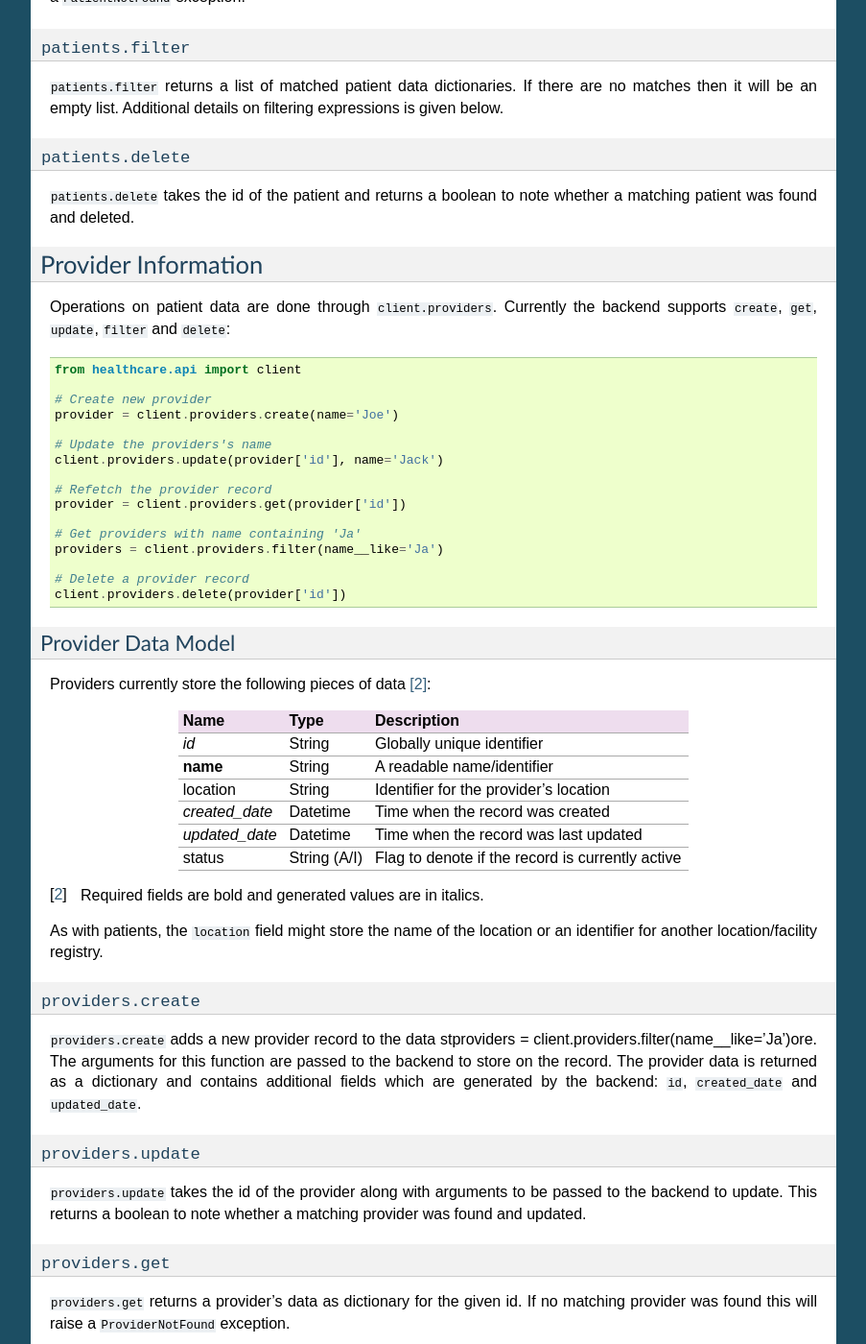
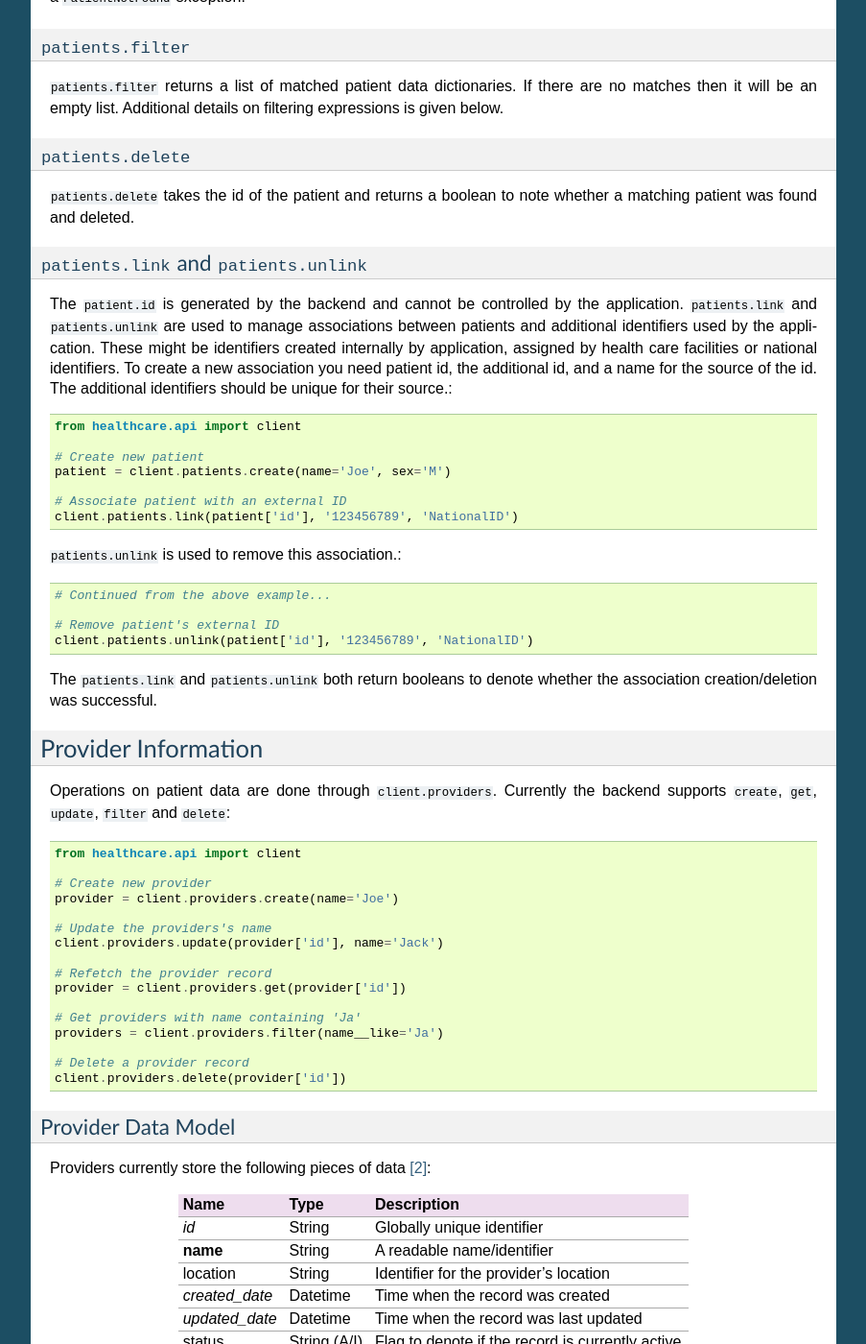
Before and after one commit to caktus/rapidsms-healthcare, a Sphinx documentation site: the page built from docs/usage.rst, in a window 1280 px wide and 1400 px high, scrolled down 2014 px. Shown: the whole window at 96% size, without its empty margins (198-1101 px from the left). Built offline with Sphinx 7.4.7, drawn with Linux system fonts in a browser that asks for light colours; some of the changed text lies outside the part shown.

Commit message:
Usage docs on linking/unlinking patient IDs.

```diff
--- a/docs/usage.rst
+++ b/docs/usage.rst
@@ -56,7 +56,7 @@ Patient Information
 ------------------------------------
 
 Operations on patient data are done through ``client.patients``. Currently the backend supports
-``create``, ``get``, ``update``, ``filter`` and ``delete``::
+``create``, ``get``, ``update``, ``filter``, ``delete``, ``link`` and ``unlink``::
 
     from healthcare.api import client
 
@@ -113,7 +113,7 @@ as a dictionary and contains additional fields which are generated by the backen
 
 
 ``patients.update``
-____________________________________
+______________________________________________
 
 ``patients.update`` takes the id of the patient along with arguments to be passed to the
 backend to update. This returns a boolean to note whether a matching patient was found
@@ -121,14 +121,14 @@ and updated.
 
 
 ``patients.get``
-____________________________________
+______________________________________________
 
 ``patients.get`` returns a patient's data as dictionary for the given id. If no matching
 patient was found this will raise a ``PatientNotFound`` exception.
 
 
 ``patients.filter``
-____________________________________
+______________________________________________
 
 ``patients.filter`` returns a list of matched patient data dictionaries. If there are no
 matches then it will be an empty list. Additional details on filtering expressions is
@@ -136,10 +136,39 @@ given below.
 
 
 ``patients.delete``
-____________________________________
+______________________________________________
 
 ``patients.delete`` takes the id of the patient and returns a boolean to note whether a
 matching patient was found and deleted.
+
+
+``patients.link`` and ``patients.unlink``
+______________________________________________
+
+The ``patient.id`` is generated by the backend and cannot be controlled by the application.
+``patients.link`` and ``patients.unlink`` are used to manage associations between patients
+and additional identifiers used by the application. These might be identifiers created internally
+by application, assigned by health care facilities or national identifiers. To create a new
+association you need patient id, the additional id, and a name for the source of the id. The
+additional identifiers should be unique for their source.::
+
+    from healthcare.api import client
+
+    # Create new patient
+    patient = client.patients.create(name='Joe', sex='M')
+
+    # Associate patient with an external ID
+    client.patients.link(patient['id'], '123456789', 'NationalID')
+
+``patients.unlink`` is used to remove this association.::
+
+    # Continued from the above example...
+
+    # Remove patient's external ID
+    client.patients.unlink(patient['id'], '123456789', 'NationalID')
+
+The ``patients.link`` and ``patients.unlink`` both return booleans to denote whether the
+association creation/deletion was successful.
 
 
 Provider Information
@@ -193,7 +222,7 @@ or an identifier for another location/facility registry.
 ``providers.create``
 ____________________________________
 
-``providers.create`` adds a new provider record to the data stproviders = client.providers.filter(name__like='Ja')ore. The arguments for this
+``providers.create`` adds a new provider record to the data store. The arguments for this
 function are passed to the backend to store on the record. The provider data is returned
 as a dictionary and contains additional fields which are generated by the backend: ``id``,
 ``created_date`` and ``updated_date``.
```
Also changed, not shown: other parts of docs/usage.rst (+1 -1 lines).
